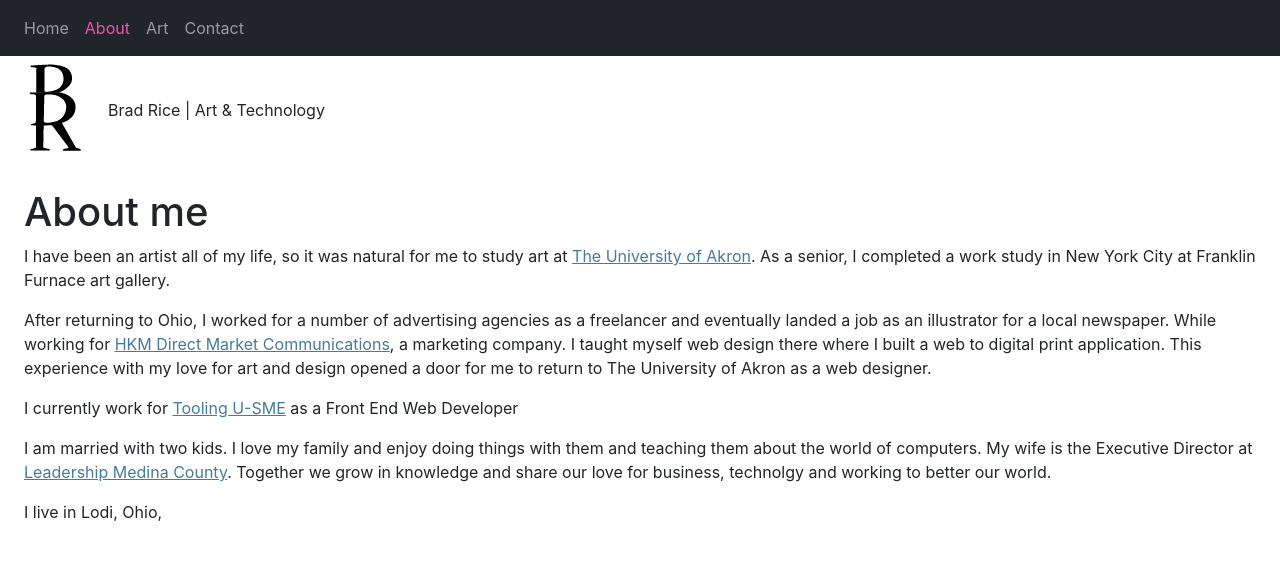
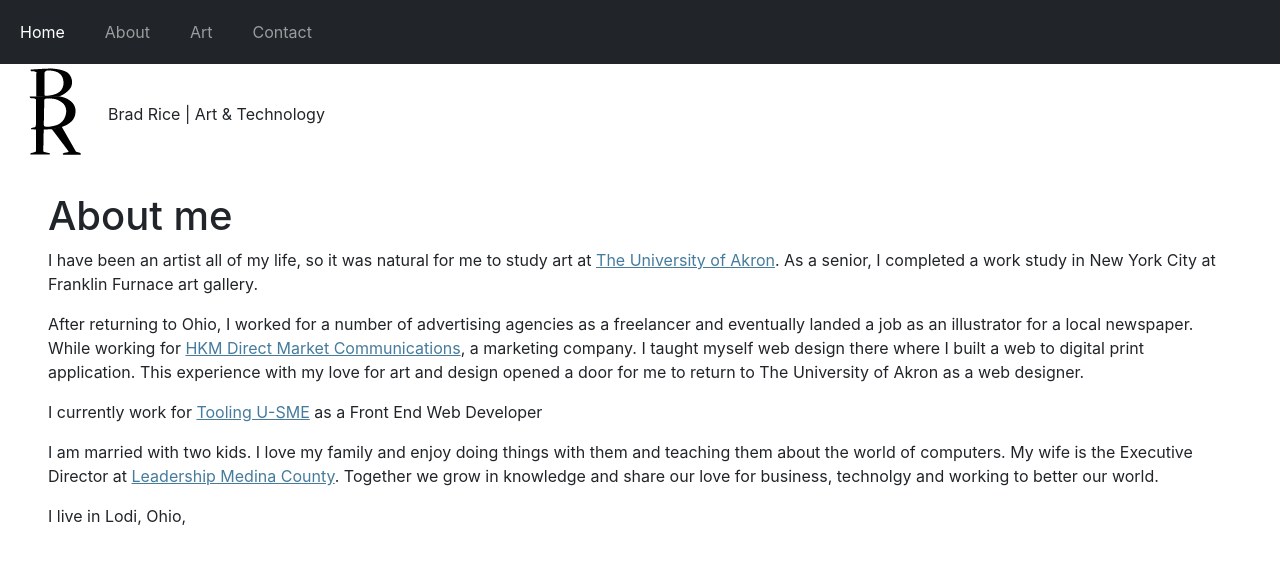
Before and after one commit to bradrice/next.bradrice.com, a Next.js app: page /about in a window 1280 px wide. Shown: the top 564 px of the page. Built offline with nearby package versions, Linux system fonts and the light colour scheme.

Commit message:
fixed nav and other display issues for mobile

```diff
--- a/components/header/Header.tsx
+++ b/components/header/Header.tsx
@@ -2,28 +2,34 @@ import React from 'react';
 import headerStyles from './header.module.scss';
 import NavLink from '../link/link';
 import { useRouter } from "next/router";
+import { Nav, Navbar } from 'react-bootstrap';
 
 const Header = () => {
   const router = useRouter();
 
   return (
     <header className="header">
-      <nav className="navbar navbar-expand-lg navbar-dark bg-dark" role="navigation">
-        <button className="navbar-toggler" id="navbartoggler" type="button" data-toggle="collapse" data-target="#navbarSupportedContent" aria-controls="navbarSupportedContent" aria-expanded="false" aria-label="Toggle navigation">
-          <span className="navbar-toggler-icon"></span>
-        </button>
-        <div className="collapse navbar-collapse top-menu" id="navbarSupportedContent">
-          <ul className="navbar-nav mr-auto">
-            <li className="nav-item active"><NavLink href="/"><a className="nav-link">Home</a></NavLink></li>
-            <li className="nav-item"><NavLink href="/about"><a className="nav-link">About</a></NavLink></li>
-            <li className="nav-item"><NavLink href="/art"><a className="nav-link">Art</a></NavLink></li>
-            {/* <li className="nav-item"><Link href="/resume" className="nav-link" activeStyle={activeStyle}>Resume</Link></li> */}
-            {/* <li className="nav-item"><Link href="/portfolio" className="nav-link" activeStyle={activeStyle}>Portfolio</Link></li> */}
-            <li className="nav-item"><NavLink href="/contact"><a className="nav-link">Contact</a></NavLink></li>
+      <Navbar fixed="top" collapseOnSelect expand="lg" bg="dark" variant="dark">
+  <Navbar.Toggle />
+  <Navbar.Collapse className="justify-content-start">
+  <Nav activeKey="/" onSelect={(selectedKey) => console.log(`selected ${selectedKey}`)}>
+  <Nav.Item className={headerStyles.navItem}>
+    <Nav.Link href="/">Home</Nav.Link>
+  </Nav.Item>
+  <Nav.Item className={headerStyles.navItem}>
+    <Nav.Link href="/about" eventKey="link-1">About</Nav.Link>
+  </Nav.Item>
+  <Nav.Item className={headerStyles.navItem}>
+    <Nav.Link href="/art" eventKey="link-2">Art</Nav.Link>
+  </Nav.Item>
+  <Nav.Item className={headerStyles.navItem}>
+    <Nav.Link href="/contact" eventKey="link-3">Contact</Nav.Link>
+  </Nav.Item>
+</Nav>
+  </Navbar.Collapse>
+</Navbar>
 
-          </ul>
-        </div>
-      </nav>
+
     <div className={headerStyles.logo}>
       <img src="/images/BR1-bw.png" alt="Brad Rice" className={headerStyles.logoImg} /> <div className={headerStyles.logoName}>Brad Rice | Art & Technology</div>
     </div>
--- a/components/header/header.module.scss
+++ b/components/header/header.module.scss
@@ -5,9 +5,13 @@
 .logo {
     display: flex;
     align-items: center;
+    margin-top: 60px;
 }
 
 .logo-name {
     font-size: 24px;
+}
 
+.navItem {
+    padding: 4px 12px;
 }
--- a/components/layout.tsx
+++ b/components/layout.tsx
@@ -16,8 +16,10 @@ export default function Layout({ children }) {
             <title>Brad Rice</title>
 
         </Head>
-            <Header/>
+        <Header/>
+        <div className="container-fluid">
         <div className="main">{children}</div>
+        </div>
         </div>
     </div>
     )
--- a/pages/art/[id].tsx
+++ b/pages/art/[id].tsx
@@ -6,6 +6,7 @@ import SaleInfo from '../../components/saleinfo/saleinfo';
 import Card from 'react-bootstrap/Card';
 import styles from './art.module.scss';
 import Head from 'next/head';
+import Link from 'next/link';
 
 // const stripePromise = loadStripe('pk_test_AuwxcUOjPDUHbXyODkwDQ74r');
 
@@ -13,7 +14,7 @@ export default function ArtDetail({ artData }) {
 
     let artwork = (
         <div className="row">
-          <div className="col-sm-8 offset-2">
+          <div className="col-sm-12">
             <Card className={styles.cardDetail}>
             {artData.artimage &&
               <Card.Img src={artData.artimage.gallery_large} alt={artData.title}  />
@@ -30,6 +31,9 @@ export default function ArtDetail({ artData }) {
                 </div>
               </Card.Body>
             </Card>
+            <div className={styles.linkback}>
+            <Link href="/art">Return to art</Link>
+            </div>
           </div>
         </div>
       )
```
Also changed, not shown: pages/art/art.module.scss (+11 -0 lines), pages/index.tsx (+6 -4 lines), styles/Home.module.scss (renamed from styles/Home.module.css, +7 -1 lines).
